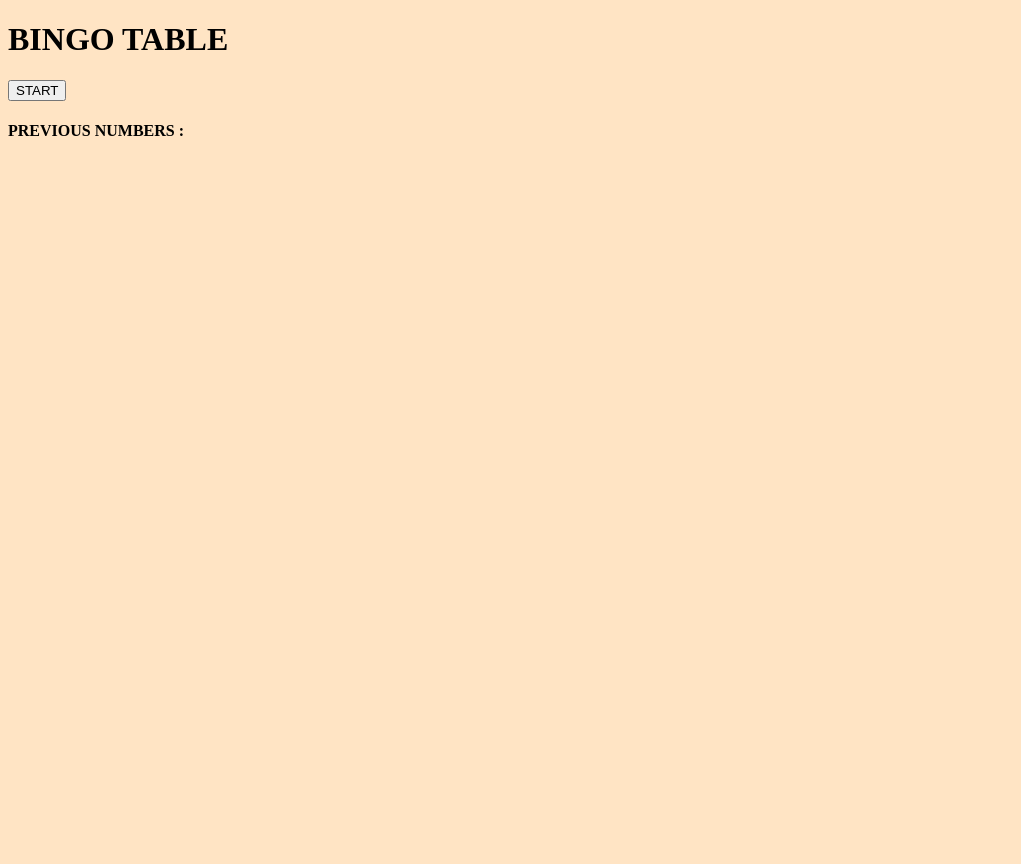
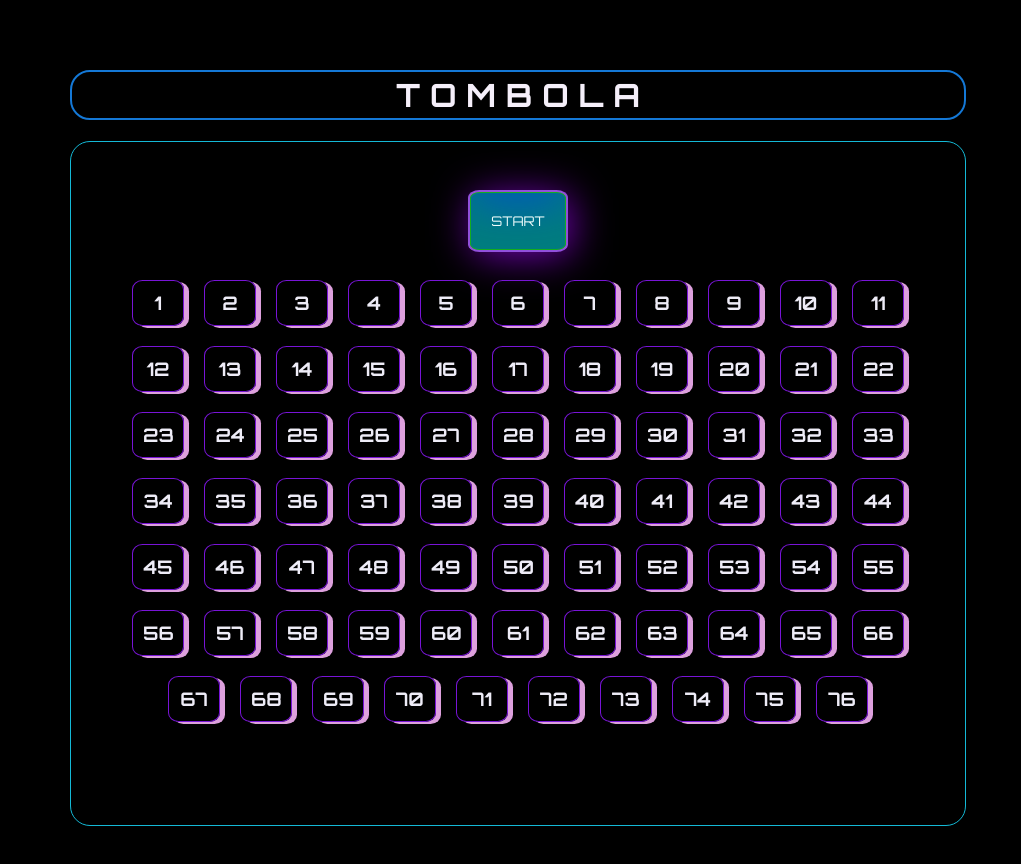
Before and after one commit to MelRecalde/S3L4, a plain HTML site: page index.html in a window 1280 px wide. Shown: the whole page, without its empty margins (0-1021 px from the left). Before the commit the page ends 800 px from the top, so only its background shows below. Drawn offline with Linux system fonts and the light colour scheme.

Commit message:
final commit

```diff
--- a/CSS/style.css
+++ b/CSS/style.css
@@ -1,3 +1,66 @@
 body {
-    background-color:bisque;
+    /*background-image: linear-gradient(to right ,rgb(151, 95, 158), rgb(94, 142, 231));*/
+    display: block;
+    text-align: center;
+    /*border: 1px solid rgb(153, 11, 153);
+    border-radius: 20px;*/
+    margin: 70px;
+    width: 70%;
+    font-family: "Orbitron", sans-serif;
+    background-color: black;
 }
+
+h1 {
+    color: rgb(245, 239, 250);
+
+    border-radius: 20px;
+    padding: 3px;
+    border: 2px solid  rgb(20, 120, 214);
+}
+
+.container {
+    border-radius: 20px;
+    border: 1px solid rgb(20, 185, 214);
+    padding: 30px;
+}
+
+#btn {
+    background-color: rgb(0, 93, 180);
+    border-radius: 10% ;
+    margin: 20px;
+    padding: 20px;
+    border: 1px solid rgb(21, 173, 29);
+    color: rgb(239, 253, 252);
+    box-shadow: inset 0 -3em 3em rgb(0 200 0 / 30%),
+    0 0 0 2px rgb(145, 80, 219),
+    0.3em 0.3em 3em rgba(127, 0, 200, 0.959);;
+    font-family: "Orbitron", sans-serif;;
+}
+
+#board {
+    display: inline;
+    width: 30px;
+}
+
+.cell {
+    padding: 10px 10px;
+    border: 1px solid rgb(120, 20, 214);
+    margin: 10px;
+    display: inline-block;
+    width: 30px;
+    border-radius: 20%;
+    box-shadow: plum 5px 2px;
+}
+
+h3 {
+    display: inline;
+    margin: 0;
+    color: rgb(238, 236, 247);
+}
+
+.rn {
+    background-color: rgb(156, 49, 218);
+    box-shadow: inset 0 -3em 3em rgba(110, 82, 161, 0.3),
+    0 0 0 2px rgb(145, 80, 219),
+    0.5em 0.5em 3em rgba(127, 0, 200, 0.959);
+}
--- a/JAVASCRIPT/script.js
+++ b/JAVASCRIPT/script.js
@@ -1,43 +1,62 @@
+
+const numbers = [];
+
+const createBoard = () => {
+    const board = document.getElementById("board")
+    for (let index = 0; index < 76; index++) {
+        numbers.push([])
+
+        const cell = document.createElement("div")
+        cell.classList.add("cell")
+        const cellNum = document.createElement("h3")
+        cellNum.innerText = index + 1
+
+        cell.appendChild(cellNum)
+        board.appendChild(cell)
+    }
+}
+        const button = document.getElementById("btn")
+        button.addEventListener("click", (event) => {
+            const randomNum = Math.floor(Math.random() * 76) + 1;
+            const cells = document.querySelectorAll(".cell")
+        cells[randomNum].classList.add("rn")
+
+})
+
+window.addEventListener("DOMContentLoaded",(e)=> {
+createBoard()
+})
 /*
-1. creo la tabella con le 76 celle
-*/
+const board = [];
 
-const numbers = []
+const createBoard = () => {
+  const boardContainer = document.getElementById("board");
 
-const createNumbers = () => {
-    const table = document.getElementById("table")
-    for (let i = 1; i <= 76; i++) {
-        //numbers.push(i)
-        const numberCell = document.createElement("div") // creo un div
-        numberCell.classList.add("num") // aggiungo una classe al div
-        const cellNumber = document.createElement("h3") // creo un <h3>
-        cellNumber.innerText = i // assegno all'<h3> il valore i
+  for (let i = 0; i < 76; i++) {
+    board.push([]);
 
-        numberCell.appendChild(cellNumber)
-        table.appendChild(cellNumber)
-    }
+    const numberCell = document.createElement("div");
+    numberCell.classList.add("cell");
 
-    function extracNumber() {
-        const num = Math.floor(Math.random() * 76) + 1;
-        const cella = document.getElementById()
-    }
+    const cellValue = document.createElement("h3");
+    cellValue.innerText = i + 1;
 
-    extracNumber()
-}
+    numberCell.appendChild(cellValue);
 
-createNumbers()
+    boardContainer.appendChild(numberCell);
+  }
+};
 
-const button = document.querySelector("btn")
-// selezionato il bottone procedo a creare un event
+const button = document.getElementById("btn");
 
-button.addEventListener("click")
+button.addEventListener("click", (event) => {
+  const randomNumber = Math.floor(Math.random() * 76) + 1;
 
-const saveNumbers = event => {
-    event.preventDefault()
-}
+  const cells = document.querySelectorAll(".cell");
 
-/*
-    window.addEventListener("DOMContentLoaded", () => {
-        const n = numbers[i]
-        createNumbers(n)
-    })*/
+  cells[randomNumber - 1].classList.add("rn");
+});
+
+window.addEventListener("DOMContentLoaded", (event) => {
+  createBoard();
+});*/
--- a/index.html
+++ b/index.html
@@ -5,24 +5,29 @@
     <meta charset="UTF-8">
     <meta name="viewport" content="width=device-width, initial-scale=1.0">
     <link rel="stylesheet" href="./CSS/style.css" />
-    <title>BINGO!</title>
+    <link rel="preconnect" href="https://fonts.googleapis.com">
+<link rel="preconnect" href="https://fonts.gstatic.com" crossorigin>
+<link href="https://fonts.googleapis.com/css2?family=Orbitron:wght@400..900&display=swap" rel="stylesheet">
+    <title>TOMBOLA</title>
 </head>
 
 <body>
     <header>
-        <h1>BINGO TABLE</h1>
+        <h1>T O M B O L A</h1>
     </header>
     <main>
+        <div class="container">
         <div>
             <button id="btn" type="submit">
                 START
             </button>
         </div>
-        <div >
+        <div id="board">
         </div>
         <div class="numbers">
             <h4>PREVIOUS NUMBERS :</h4>
             <ul></ul>
+        </div>
         </div>
     </main>
 </body>
```
